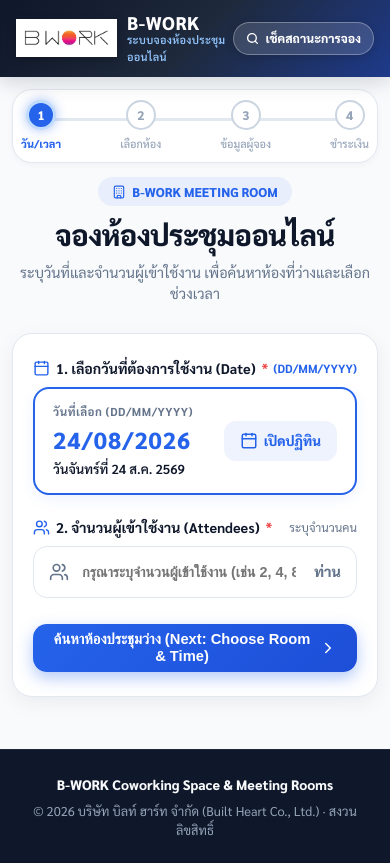
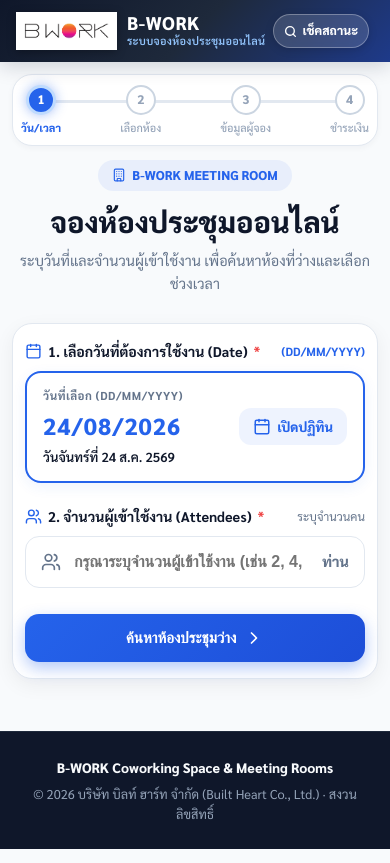
Before and after one commit to depp48106/Bwork-POS-Development, a React (Vite) app in the folder booking-app/: page / in a window 390 px wide. Built offline with nearby package versions, Linux system fonts and the light colour scheme; no server answers.

Commit message:
fix: improve LINE LIFF mobile responsiveness

```diff
--- a/booking-app/src/App.jsx
+++ b/booking-app/src/App.jsx
@@ -140,24 +140,24 @@ function App() {
               <div style={{ fontSize: '1.15rem', fontWeight: 900, letterSpacing: '0.5px', color: '#ffffff', lineHeight: 1.1 }}>
                 B-WORK
               </div>
-              <div style={{ fontSize: '0.68rem', fontWeight: 600, color: '#93c5fd', letterSpacing: '0.3px' }}>
+              <div className="header-subtitle" style={{ fontSize: '0.68rem', fontWeight: 600, color: '#93c5fd', letterSpacing: '0.3px' }}>
                 ระบบจองห้องประชุมออนไลน์
               </div>
             </div>
           </Link>
 
-          <div style={{ display: 'flex', alignItems: 'center', gap: '8px' }}>
+          <div style={{ display: 'flex', alignItems: 'center', gap: '6px' }}>
             {pendingBooking && !isConfirmPage && (
               <Link
                 to={`/confirm?id=${pendingBooking.id}&code=${encodeURIComponent(pendingBooking.code || '')}`}
                 style={{
                   display: 'inline-flex',
                   alignItems: 'center',
-                  gap: '6px',
+                  gap: '5px',
                   background: 'linear-gradient(135deg, #10b981, #059669)',
                   border: '1px solid rgba(255, 255, 255, 0.4)',
                   color: '#ffffff',
-                  padding: '6px 14px',
+                  padding: '6px 10px',
                   borderRadius: '999px',
                   fontSize: '0.78rem',
                   fontWeight: 800,
@@ -169,7 +169,8 @@ function App() {
                 }}
               >
                 <CreditCard size={14} />
-                <span>แนบสลิปชำระเงิน</span>
+                <span className="header-btn-text-full">แนบสลิปชำระเงิน</span>
+                <span className="header-btn-text-short">แนบสลิป</span>
               </Link>
             )}
 
@@ -178,11 +179,11 @@ function App() {
               style={{
                 display: 'inline-flex',
                 alignItems: 'center',
-                gap: '6px',
+                gap: '5px',
                 background: 'rgba(255, 255, 255, 0.14)',
                 border: '1px solid rgba(255, 255, 255, 0.3)',
                 color: '#ffffff',
-                padding: '6px 12px',
+                padding: '6px 10px',
                 borderRadius: '999px',
                 fontSize: '0.76rem',
                 fontWeight: 800,
@@ -195,7 +196,8 @@ function App() {
               }}
             >
               <Search size={13} strokeWidth={2.5} />
-              <span>เช็คสถานะการจอง</span>
+              <span className="header-btn-text-full">เช็คสถานะการจอง</span>
+              <span className="header-btn-text-short">เช็คสถานะ</span>
             </Link>
           </div>
         </div>
@@ -212,9 +214,11 @@ function App() {
           display: 'flex',
           alignItems: 'center',
           justifyContent: 'space-between',
+          flexWrap: 'wrap',
+          gap: '10px',
           zIndex: 90
         }}>
-          <div style={{ display: 'flex', alignItems: 'center', gap: '10px', fontSize: '0.84rem' }}>
+          <div style={{ display: 'flex', alignItems: 'center', gap: '10px', fontSize: '0.84rem', flex: '1 1 200px' }}>
             <div style={{
               width: '28px',
               height: '28px',
@@ -227,13 +231,13 @@ function App() {
             }}>
               <Clock size={16} color="#ffffff" />
             </div>
-            <div>
+            <div style={{ wordBreak: 'break-word' }}>
               <span style={{ fontWeight: 800 }}>คุณมีรายการจองที่รอการแนบสลิป:</span>{' '}
               <span style={{ color: '#bae6fd' }}>#{pendingBooking.code} ({pendingBooking.roomName})</span>
             </div>
           </div>
 
-          <div style={{ display: 'flex', alignItems: 'center', gap: '10px' }}>
+          <div style={{ display: 'flex', alignItems: 'center', gap: '10px', flexShrink: 0 }}>
             <Link
               to={`/confirm?id=${pendingBooking.id}&code=${encodeURIComponent(pendingBooking.code || '')}`}
               style={{
@@ -247,7 +251,8 @@ function App() {
                 display: 'inline-flex',
                 alignItems: 'center',
                 gap: '4px',
-                boxShadow: '0 2px 6px rgba(0,0,0,0.15)'
+                boxShadow: '0 2px 6px rgba(0,0,0,0.15)',
+                whiteSpace: 'nowrap'
               }}
             >
               <span>ไปที่หน้าแนบสลิป</span>
--- a/booking-app/src/components/StepProgress.jsx
+++ b/booking-app/src/components/StepProgress.jsx
@@ -35,15 +35,15 @@ export default function StepProgress({ currentStep }) {
         position: 'relative'
       }}>
         {/* Background Connecting Line */}
-        <div style={{
-          position: 'absolute',
-          top: '18px',
-          left: '24px',
-          right: '24px',
-          height: '3px',
-          backgroundColor: '#e2e8f0',
-          zIndex: 1
-        }}>
+        <div
+          className="step-progress-line"
+          style={{
+            position: 'absolute',
+            height: '3px',
+            backgroundColor: '#e2e8f0',
+            zIndex: 1
+          }}
+        >
           {/* Active Filled Progress Line */}
           <div style={{
             height: '100%',
--- a/booking-app/src/index.css
+++ b/booking-app/src/index.css
@@ -56,7 +56,10 @@ body {
   font-family: 'Sarabun', 'TH Sarabun New', 'TH SarabunPSK', 'Inter', -apple-system, BlinkMacSystemFont, sans-serif;
   background-color: var(--bg-page);
   color: var(--text-main);
-  line-height: 1.5;
+  line-height: 1.6;
+  word-break: break-word;
+  overflow-wrap: break-word;
+  text-rendering: optimizeLegibility;
   -webkit-font-smoothing: antialiased;
   -moz-osx-font-smoothing: grayscale;
   -webkit-tap-highlight-color: transparent;
@@ -72,6 +75,8 @@ a {
   display: flex;
   flex-direction: column;
   min-height: 100vh;
+  min-height: 100dvh;
+  min-height: -webkit-fill-available;
 }
 
 .main-content {
@@ -79,14 +84,14 @@ a {
   width: 100%;
   max-width: 1000px;
   margin: 0 auto;
-  padding: 20px 16px 40px 16px;
+  padding: 20px 16px max(40px, calc(24px + env(safe-area-inset-bottom, 0px))) 16px;
 }
 
 /* App Header */
 .app-header {
   background: linear-gradient(135deg, #0f172a 0%, #1e293b 50%, #1e3a8a 100%);
   color: #ffffff;
-  padding: 12px 0;
+  padding: max(12px, env(safe-area-inset-top, 12px)) 0 12px 0;
   box-shadow: 0 4px 20px rgba(15, 23, 42, 0.18);
   position: sticky;
   top: 0;
@@ -102,6 +107,7 @@ a {
   display: flex;
   justifyContent: space-between;
   align-items: center;
+  gap: 8px;
 }
 
 /* Card Container */
@@ -302,6 +308,10 @@ a {
 
 /* Mobile Touch & Layout Optimizations for iOS and Android */
 @media (max-width: 768px) {
+  /* Prevent iOS WebKit/Safari auto-zoom on input focus */
+  input, select, textarea, .form-input {
+    font-size: 16px !important;
+  }
   .room-card-container {
     display: flex;
     flex-direction: column;
@@ -336,11 +346,32 @@ a {
     gap: 18px;
   }
   .main-content {
-    padding: 12px 12px calc(30px + env(safe-area-inset-bottom, 0px)) 12px;
+    padding: 12px 12px max(30px, calc(20px + env(safe-area-inset-bottom, 0px))) 12px;
   }
   .booking-card {
     padding: 16px 14px;
   }
+}
+
+/* 2-Column form grid with mobile collapse */
+.form-grid-2col {
+  display: grid;
+  grid-template-columns: 1fr 1fr;
+  gap: 12px;
+}
+
+@media (max-width: 540px) {
+  .form-grid-2col {
+    grid-template-columns: 1fr !important;
+    gap: 12px !important;
+  }
+}
+
+/* Step progress line default (desktop) */
+.step-progress-line {
+  top: 18px;
+  left: 24px;
+  right: 24px;
 }
 
 @media (max-width: 480px) {
@@ -349,6 +380,11 @@ a {
     margin-bottom: 14px !important;
     gap: 4px !important;
   }
+  .step-progress-line {
+    top: 15px !important;
+    left: 16px !important;
+    right: 16px !important;
+  }
   .step-progress-badge {
     width: 30px !important;
     height: 30px !important;
@@ -356,13 +392,45 @@ a {
   }
   .step-progress-label {
     font-size: 0.68rem !important;
+    line-height: 1.3 !important;
   }
   .btn-primary, .btn-secondary {
     height: 48px !important;
-    font-size: 0.92rem !important;
+    font-size: 0.95rem !important;
   }
-  .form-input {
-    font-size: 0.9rem !important;
+  /* Enforce 16px minimum font size for form controls to completely eliminate iOS zoom */
+  input, select, textarea, .form-input {
+    font-size: 16px !important;
+  }
+  .booking-card {
+    padding: 16px 12px !important;
+  }
+  .header-btn-text-full {
+    display: none !important;
+  }
+  .header-btn-text-short {
+    display: inline !important;
+  }
+}
+
+@media (min-width: 481px) {
+  .header-btn-text-full {
+    display: inline !important;
+  }
+  .header-btn-text-short {
+    display: none !important;
+  }
+}
+
+@media (max-width: 380px) {
+  .header-subtitle {
+    display: none !important;
+  }
+  .main-content {
+    padding: 10px 8px max(24px, calc(16px + env(safe-area-inset-bottom, 0px))) 8px !important;
+  }
+  .booking-card {
+    padding: 14px 10px !important;
   }
 }
 
--- a/booking-app/src/pages/HomePage.jsx
+++ b/booking-app/src/pages/HomePage.jsx
@@ -129,9 +129,8 @@ export default function HomePage() {
           fontSize: '1.8rem',
           fontWeight: 900,
           color: 'var(--text-main)',
-          letterSpacing: '-0.02em',
           margin: '0 0 8px 0',
-          lineHeight: 1.3
+          lineHeight: 1.4
         }}>
           จองห้องประชุมออนไลน์
         </h1>
@@ -140,7 +139,7 @@ export default function HomePage() {
           color: 'var(--text-muted)',
           maxWidth: '480px',
           margin: '0 auto',
-          lineHeight: 1.5
+          lineHeight: 1.6
         }}>
           ระบุวันที่และจำนวนผู้เข้าใช้งาน เพื่อค้นหาห้องที่ว่างและเลือกช่วงเวลา
         </p>
@@ -171,7 +170,9 @@ export default function HomePage() {
                 display: 'flex',
                 alignItems: 'center',
                 justifyContent: 'space-between',
-                padding: '14px 18px',
+                flexWrap: 'wrap',
+                gap: '10px',
+                padding: '14px 16px',
                 borderRadius: '16px',
                 border: '2px solid var(--primary)',
                 backgroundColor: '#ffffff',
@@ -193,15 +194,16 @@ export default function HomePage() {
               </div>
 
               <div style={{
-                padding: '10px 16px',
+                padding: '8px 14px',
                 borderRadius: '12px',
                 backgroundColor: 'rgba(37, 99, 235, 0.08)',
                 color: 'var(--primary)',
-                fontSize: '0.84rem',
+                fontSize: '0.82rem',
                 fontWeight: 800,
                 display: 'flex',
                 alignItems: 'center',
-                gap: '6px'
+                gap: '6px',
+                flexShrink: 0
               }}>
                 <Calendar size={18} />
                 <span>เปิดปฏิทิน</span>
@@ -314,14 +316,15 @@ export default function HomePage() {
             className="btn-primary"
             style={{
               height: '52px',
-              fontSize: '1.05rem',
+              fontSize: '1rem',
               fontWeight: 800,
               borderRadius: '14px',
-              marginTop: '4px'
+              marginTop: '4px',
+              padding: '0 16px'
             }}
           >
-            <span>ค้นหาห้องประชุมว่าง (Next: Choose Room & Time)</span>
-            <ChevronRight size={22} />
+            <span>ค้นหาห้องประชุมว่าง</span>
+            <ChevronRight size={20} />
           </button>
         </form>
       </div>
```
Also changed, not shown: booking-app/src/pages/BookingFormPage.jsx (+8 -8 lines), booking-app/src/pages/ConfirmPage.jsx (+6 -5 lines), booking-app/src/pages/RoomListPage.jsx (+21 -39 lines), booking-app/src/pages/StatusPage.jsx (+19 -17 lines).
